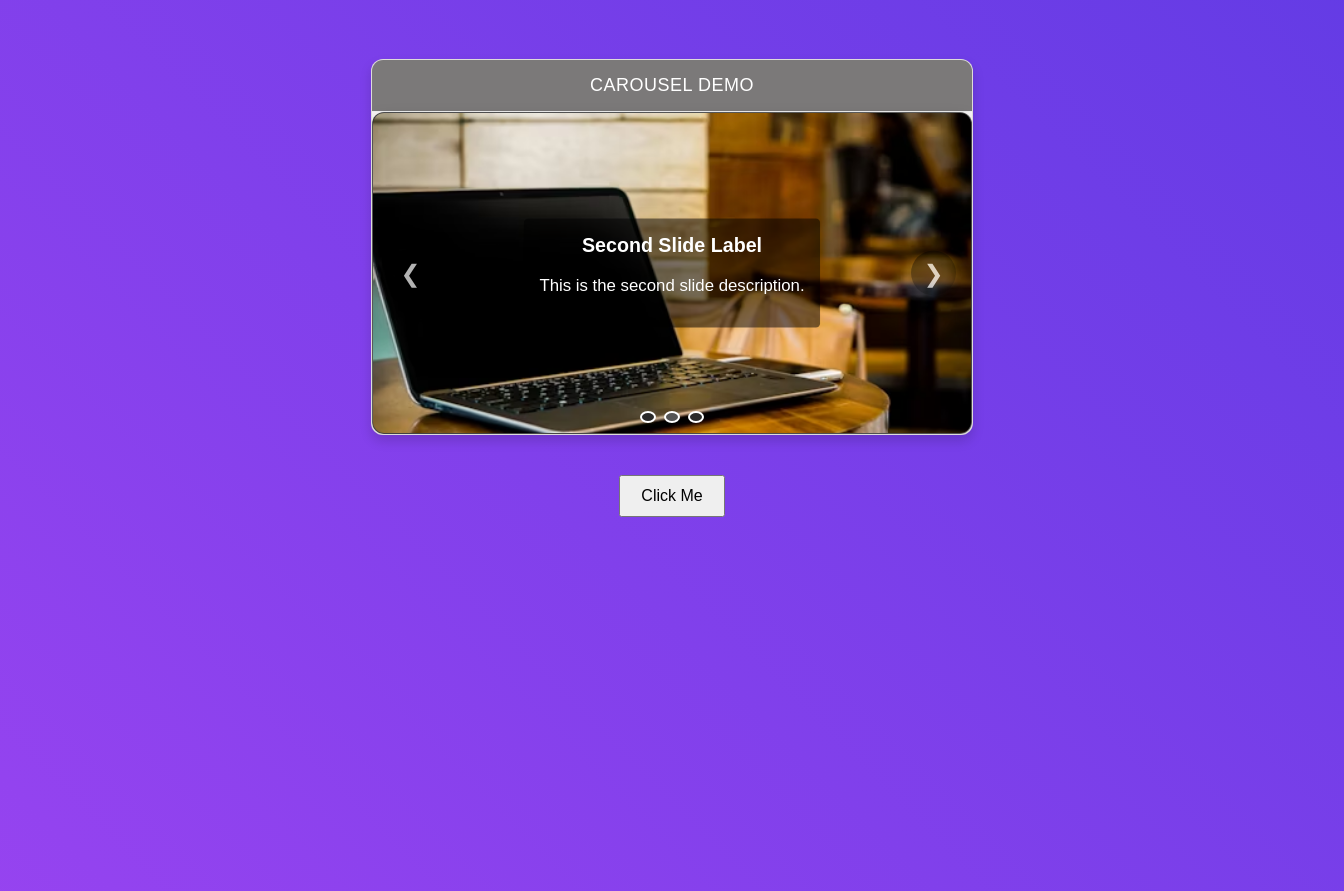
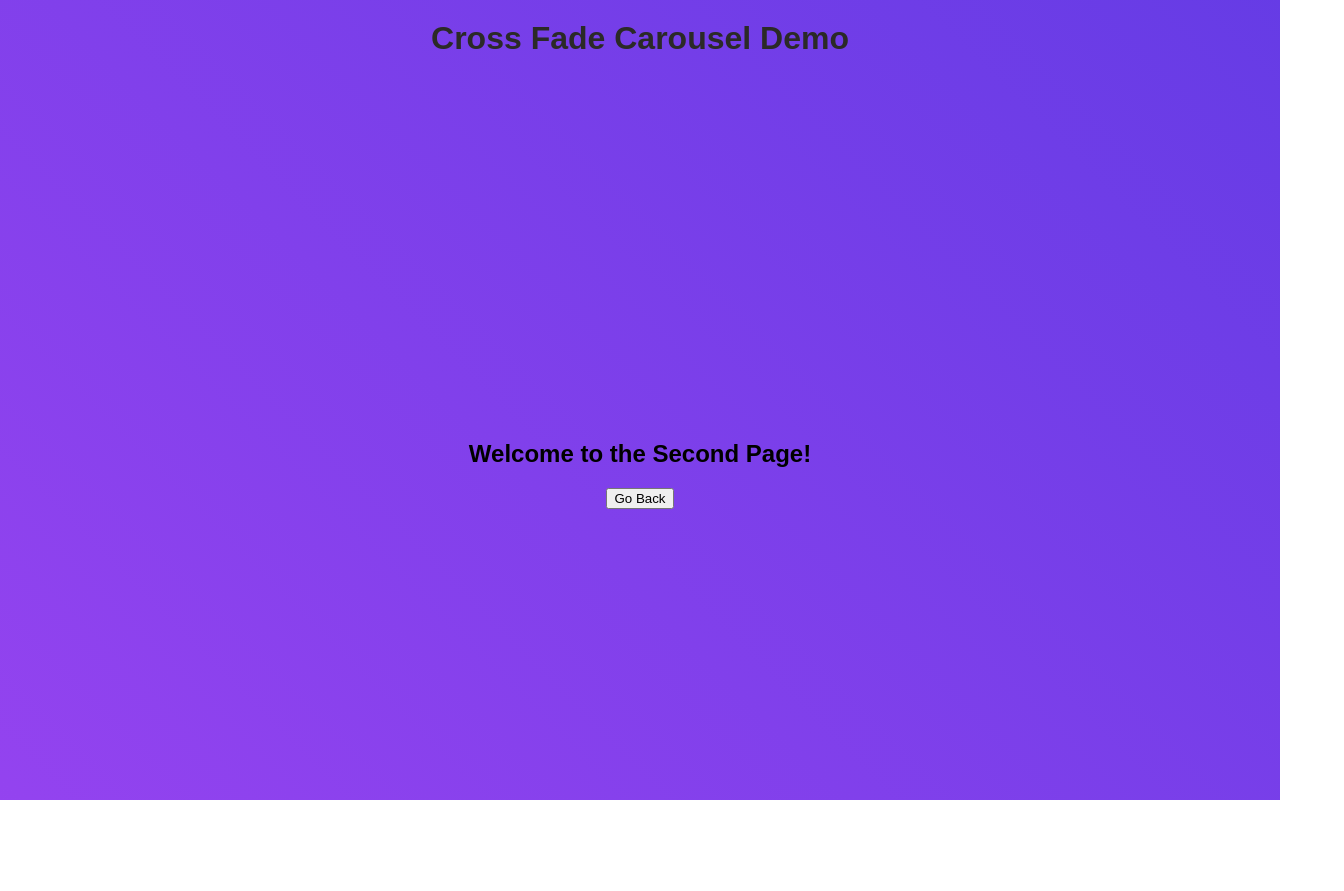
Before and after one commit to AnkithBhargav/carousel_test, a React (Vite) app: page /second in a window 1280 px wide. Shown: the whole page, 1344 px wide, since content can reach past the window. After the commit the page ends 800 px from the top, so only its background shows below. Built offline with nearby package versions, Linux system fonts and the light colour scheme.

Commit message:
Implement navigation to SecondPage with button click; refactor App component and add SecondPage component

```diff
--- a/src/App.jsx
+++ b/src/App.jsx
@@ -1,24 +1,28 @@
+// src/App.jsx
 import React from "react";
-import Carousel from "./components/carousel"; // Keep your carousel
-import "./App.css"; // Optional if you're using it
-
+import { useNavigate } from "react-router-dom";
+import Carousel from "./components/Carousel";
 
 function App() {
+  const navigate = useNavigate();
+
   const handleClick = () => {
+    // Show alert (optional)
     alert("Button clicked!");
+    // Navigate to /second page
+    navigate("/second");
   };
 
   return (
-    <div style={{ textAlign: "center", padding: "20px","width" : "100vw", "height": "100vh" }}>
-
-
-      {/* Carousel stays here */}
+    <div style={{ textAlign: "center", padding: "20px", width: "100%" }}>
       <Carousel />
-
-      {/* Simple Button */}
       <button
         onClick={handleClick}
-        style={{ marginTop: "20px", padding: "10px 20px", fontSize: "16px" }}
+        style={{
+          marginTop: "20px",
+          padding: "10px 20px",
+          fontSize: "16px",
+        }}
       >
         Click Me
       </button>
--- a/src/components/pages/SecondPage.jsx.js
+++ b/src/components/pages/SecondPage.jsx
@@ -1,10 +1,14 @@
 // src/pages/SecondPage.jsx
 import React from "react";
+import { Link } from "react-router-dom";
 
 function SecondPage() {
   return (
     <div style={{ textAlign: "center", marginTop: "50px" }}>
       <h2>Welcome to the Second Page!</h2>
+      <Link to="/">
+        <button>Go Back</button>
+      </Link>
     </div>
   );
 }
--- a/src/main.jsx
+++ b/src/main.jsx
@@ -1,11 +1,19 @@
+// src/main.jsx
 import React from "react";
 import ReactDOM from "react-dom/client";
 import App from "./App";
-import "./index.css";
+import "./index.css"; // Import your CSS file here
+import { BrowserRouter, Routes, Route } from "react-router-dom";
+import SecondPage from "./components/pages/SecondPage";
 
 
 ReactDOM.createRoot(document.getElementById("root")).render(
   <React.StrictMode>
-    <App />
+    <BrowserRouter>
+      <Routes>
+        <Route path="/" element={<App />} />
+        <Route path="/second" element={<SecondPage />} />
+      </Routes>
+    </BrowserRouter>
   </React.StrictMode>
 );
```
